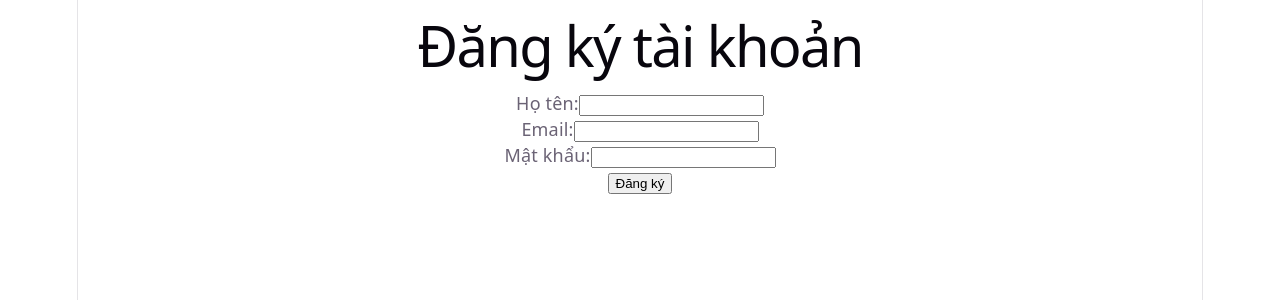
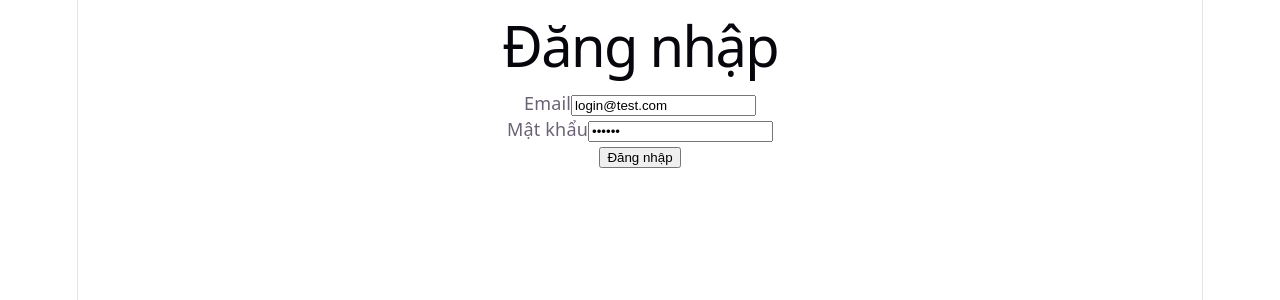
Before and after one commit to Thanh1417/japanese-vocab-system, a React app in the folder frontend/: page / in a window 1280 px wide. Shown: the top 300 px of the page. Built offline with nearby package versions, Linux system fonts and the light colour scheme; the HTML template or start-up script is replaced by a standard one.

Commit message:
add frontend auth pages

```diff
--- a/frontend/package.json
+++ b/frontend/package.json
@@ -10,8 +10,10 @@
     "preview": "vite preview"
   },
   "dependencies": {
+    "axios": "^1.16.1",
     "react": "^19.2.6",
-    "react-dom": "^19.2.6"
+    "react-dom": "^19.2.6",
+    "react-router-dom": "^7.16.0"
   },
   "devDependencies": {
     "@eslint/js": "^10.0.1",
--- a/frontend/src/App.jsx
+++ b/frontend/src/App.jsx
@@ -1,77 +1,7 @@
-import { useState } from "react";
+import Login from "./pages/Login";
 
 function App() {
-  const [form, setForm] = useState({
-    full_name: "",
-    email: "",
-    password: "",
-  });
-
-  const [message, setMessage] = useState("");
-
-  const handleChange = (e) => {
-    setForm({
-      ...form,
-      [e.target.name]: e.target.value,
-    });
-  };
-
-  const handleRegister = async (e) => {
-    e.preventDefault();
-
-    const response = await fetch("http://localhost:3000/api/auth/register", {
-      method: "POST",
-      headers: {
-        "Content-Type": "application/json",
-      },
-      body: JSON.stringify(form),
-    });
-
-    const data = await response.json();
-    setMessage(data.message);
-  };
-
-  return (
-    <div>
-      <h1>Đăng ký tài khoản</h1>
-
-      <form onSubmit={handleRegister}>
-        <div>
-          <label>Họ tên:</label>
-          <input
-            type="text"
-            name="full_name"
-            value={form.full_name}
-            onChange={handleChange}
-          />
-        </div>
-
-        <div>
-          <label>Email:</label>
-          <input
-            type="email"
-            name="email"
-            value={form.email}
-            onChange={handleChange}
-          />
-        </div>
-
-        <div>
-          <label>Mật khẩu:</label>
-          <input
-            type="password"
-            name="password"
-            value={form.password}
-            onChange={handleChange}
-          />
-        </div>
-
-        <button type="submit">Đăng ký</button>
-      </form>
-
-      <p>{message}</p>
-    </div>
-  );
+  return <Login />;
 }
 
 export default App;
--- /dev/null
+++ b/frontend/src/api/authApi.js
@@ -0,0 +1,9 @@
+import axiosClient from "./axiosClient";
+
+export const loginApi = (data) => {
+  return axiosClient.post("/auth/login", data);
+};
+
+export const registerApi = (data) => {
+  return axiosClient.post("/auth/register", data);
+};
--- /dev/null
+++ b/frontend/src/api/axiosClient.js
@@ -0,0 +1,20 @@
+import axios from "axios";
+
+const axiosClient = axios.create({
+  baseURL: "http://localhost:3000/api",
+  headers: {
+    "Content-Type": "application/json",
+  },
+});
+
+axiosClient.interceptors.request.use((config) => {
+  const token = localStorage.getItem("token");
+
+  if (token) {
+    config.headers.Authorization = `Bearer ${token}`;
+  }
+
+  return config;
+});
+
+export default axiosClient;
--- /dev/null
+++ b/frontend/src/pages/Login.jsx
@@ -0,0 +1,61 @@
+import { useState } from "react";
+import { loginApi } from "../api/authApi";
+
+function Login() {
+  const [email, setEmail] = useState("login@test.com");
+  const [password, setPassword] = useState("123456");
+  const [message, setMessage] = useState("");
+
+  const handleLogin = async (e) => {
+    e.preventDefault();
+
+    try {
+      const res = await loginApi({ email, password });
+
+      localStorage.setItem("token", res.data.token);
+      localStorage.setItem("user", JSON.stringify(res.data.user));
+
+      setMessage("Đăng nhập thành công!");
+    } catch (error) {
+        console.log("LOGIN ERROR:", error);
+        console.log("ERROR RESPONSE:", error.response);
+
+        setMessage(
+            error.response?.data?.message ||
+            error.message ||
+            "Đăng nhập thất bại!"
+        );
+    }
+  };
+
+  return (
+    <div>
+      <h1>Đăng nhập</h1>
+
+      <form onSubmit={handleLogin}>
+        <div>
+          <label>Email</label>
+          <input
+            value={email}
+            onChange={(e) => setEmail(e.target.value)}
+          />
+        </div>
+
+        <div>
+          <label>Mật khẩu</label>
+          <input
+            type="password"
+            value={password}
+            onChange={(e) => setPassword(e.target.value)}
+          />
+        </div>
+
+        <button type="submit">Đăng nhập</button>
+      </form>
+
+      <p>{message}</p>
+    </div>
+  );
+}
+
+export default Login;
```
Also changed, not shown: frontend/src/pages/Register.jsx (added), 2 other files (tests, documents, lock files or other folders).
